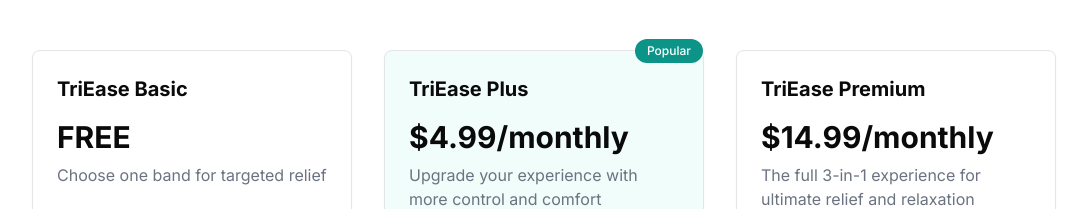
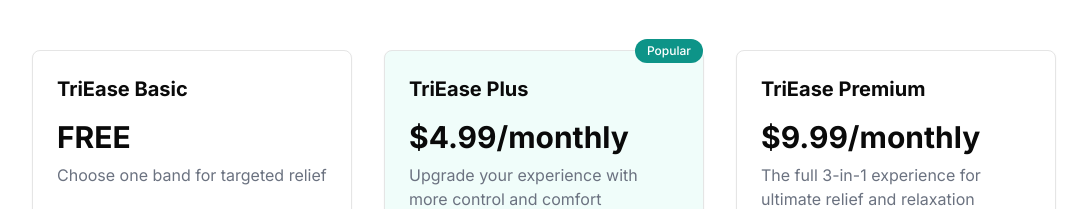
Before and after one commit to danidu200/triease-project, a Next.js app: page / in a window 1280 px wide. Shown: the part 3085-3294 px from the top of the page, without its empty margins (96-1183 px from the left). Built offline with nearby package versions, Linux system fonts and the light colour scheme.

Commit message:
change new premium plan

```diff
--- a/app/page.tsx
+++ b/app/page.tsx
@@ -380,7 +380,7 @@ export default function Home() {
             <div className="flex flex-col rounded-lg border bg-white shadow-sm">
               <div className="p-6">
                 <h3 className="text-xl font-bold">TriEase Premium</h3>
-                <div className="mt-4 text-3xl font-bold">$14.99/monthly</div>
+                <div className="mt-4 text-3xl font-bold">$9.99/monthly</div>
                 <p className="mt-2 text-gray-500">The full 3-in-1 experience for ultimate relief and relaxation</p>
                 <ul className="mt-6 space-y-2">
                   <li className="flex items-center">
```
